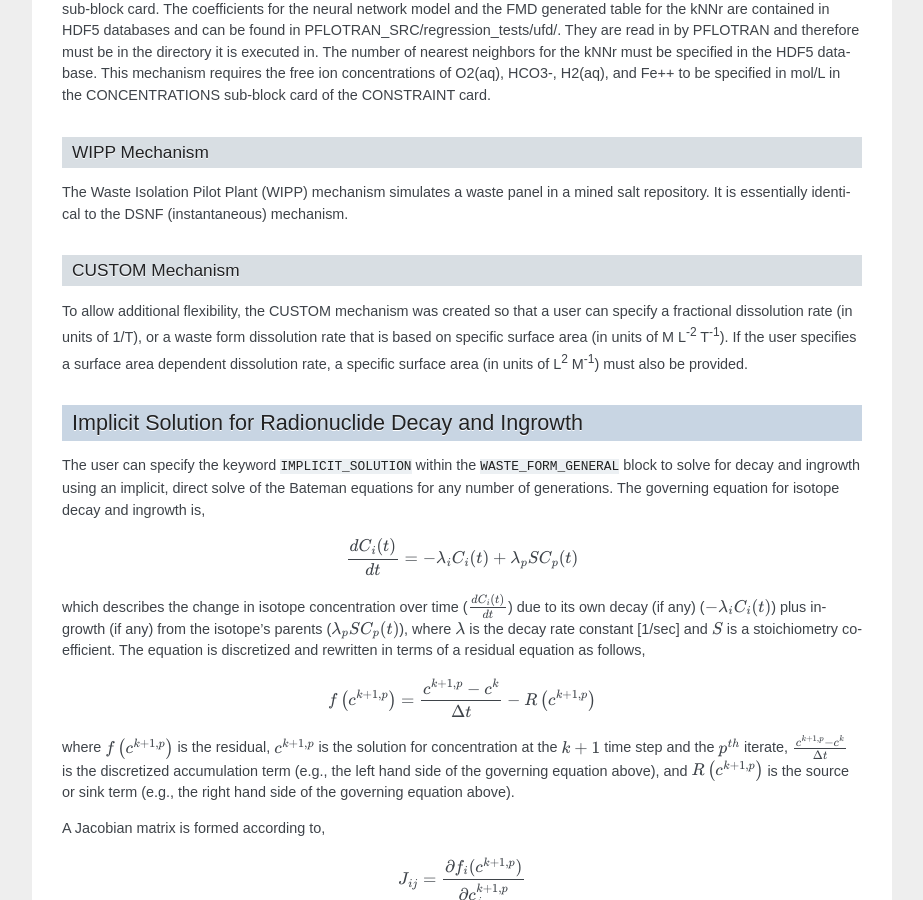
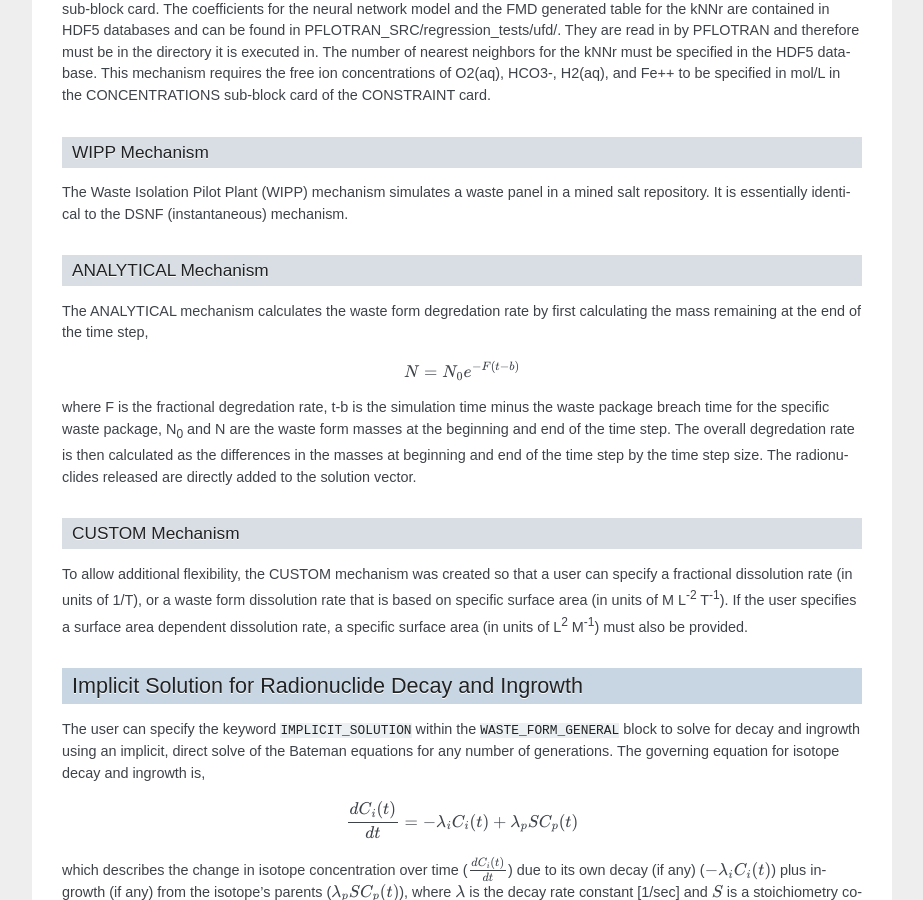
Before and after one commit to Miracloon/pflotran-documentation, a Sphinx documentation site: the page built from source/theory_guide/pm_waste_form.rst, in a window 1280 px wide and 900 px high, scrolled down 3255 px. Shown: the whole window, without its empty margins (318-1241 px from the left). Built offline with Sphinx 7.4.7, drawn with Linux system fonts in a browser that asks for light colours.

Commit message:
added documentation for analytical mechanism in waste form

```diff
--- a/source/theory_guide/pm_waste_form.rst
+++ b/source/theory_guide/pm_waste_form.rst
@@ -221,6 +221,22 @@ The Waste Isolation Pilot Plant (WIPP) mechanism simulates a waste panel in
 a mined salt repository. It is essentially identical to the DSNF (instantaneous)
 mechanism.
 
+ANALYTICAL Mechanism
+....................
+The ANALYTICAL mechanism calculates the waste form degredation rate by first
+calculating the mass remaining at the end of the time step,
+
+.. math::
+
+   N = N_0 e^{-F(t-b)}
+
+where F is the fractional degredation rate, t-b is the simulation time minus the
+waste package breach time for the specific waste package, N\ :sub:`0` and N are the waste
+form masses at the beginning and end of the time step. The overall degredation rate
+is then calculated as the differences in the masses at beginning and end of the time
+step by the time step size. The radionuclides released are directly added to the
+solution vector.
+
 CUSTOM Mechanism
 ................
 To allow additional flexibility, the CUSTOM mechanism was created so that a user
--- a/source/user_guide/cards/gdsa/waste_form_general_card.rst
+++ b/source/user_guide/cards/gdsa/waste_form_general_card.rst
@@ -43,7 +43,8 @@ MECHANISM <type_string>
  species, the waste form bulk material details, and the canister that contains the waste form. Several
  different custom mechanisms can be defined, or chosen from pre-defined options. Each mechanism is given a
  unique name, and later associated with specific listed waste forms. The following types are currently
- supported: GLASS, DSNF, FMDM, FMDM_SURROGATE, FMDM_SURROGATE_KNNR, :ref:`WIPP<wipp_waste_form>`, and CUSTOM.
+ supported: GLASS, DSNF, FMDM, FMDM_SURROGATE, FMDM_SURROGATE_KNNR, :ref:`WIPP<wipp_waste_form>`, ANALYTICAL,
+ and CUSTOM.
 
  ::
 
```
